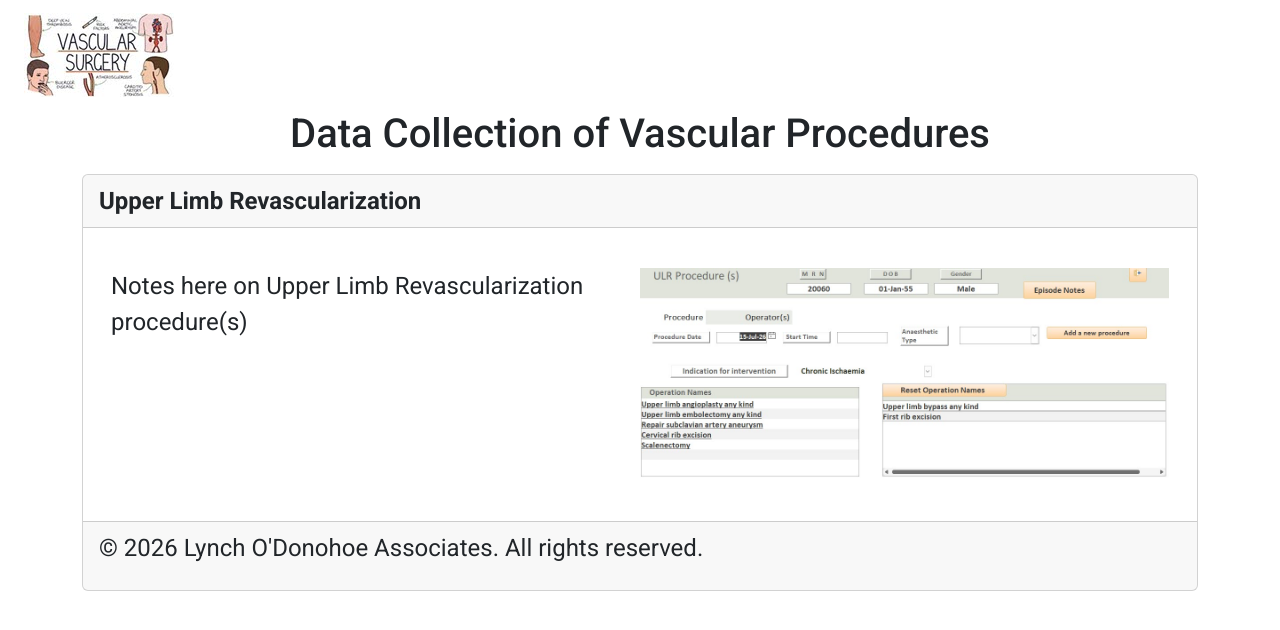
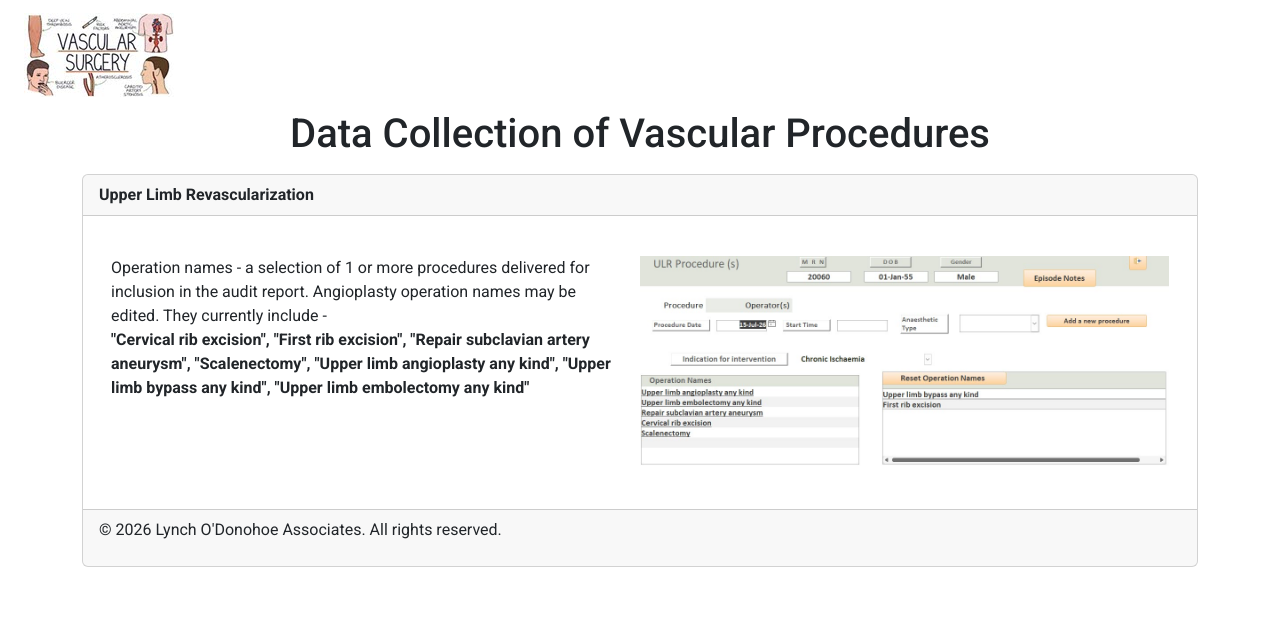
Before and after one commit to eugenejlynch/vascular, a plain HTML site: page data_collection_ULR.html in a window 1280 px wide. Drawn offline with nearby package versions, Linux system fonts and the light colour scheme; a web font is replaced by a local one.

Commit message:
Revise Upper Limb Revascularization details
Updated content for Upper Limb Revascularization section with operation names and notes.

```diff
--- a/data_collection_ULR.html
+++ b/data_collection_ULR.html
@@ -33,15 +33,16 @@ background-image {  opacity: 0.5;}
   </div>
 
 <div class="container mt-3">
-   <div class="card">
+   <div class="card fs-6">
     <div class="card-header">  <strong>Upper Limb Revascularization </strong></div>
     <div class="card-body">
 	       	<div class="clearfix container mt-4">
 			<img src="https://raw.githubusercontent.com/eugenejlynch/vascular/main/assets/images/url.jpg" class="col-md-6 float-end mb-3 ms-3 img-fluid" alt="Placeholder Image">
-		  <p>
-			Notes here on Upper Limb Revascularization procedure(s)
+		  <p>Operation names - a selection of 1 or more procedures delivered for inclusion in the audit report. Angioplasty operation names may be edited. They currently include -<br>
+			<strong>  "Cervical rib excision", "First rib excision", "Repair subclavian artery aneurysm", "Scalenectomy", "Upper limb angioplasty any kind", "Upper limb bypass any kind", "Upper limb embolectomy any kind"
+			</strong>
 		  </p>
-		</div>
+			</div>
 		</div>
     <div class="card-footer"> <p>&copy; 2026 Lynch O'Donohoe Associates. All rights reserved.</p></div>
   </div>
```
